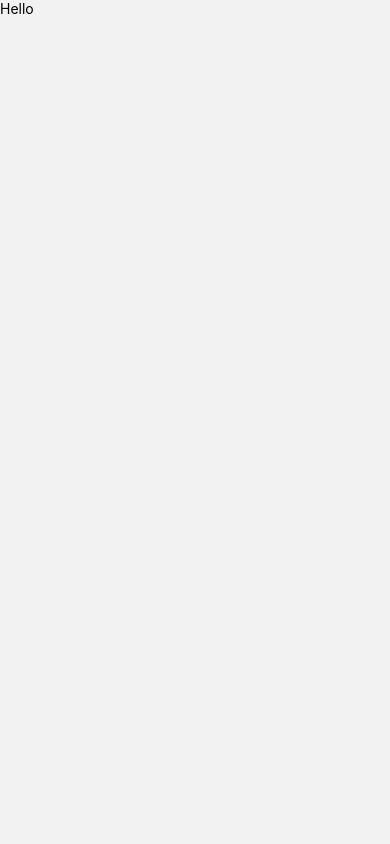
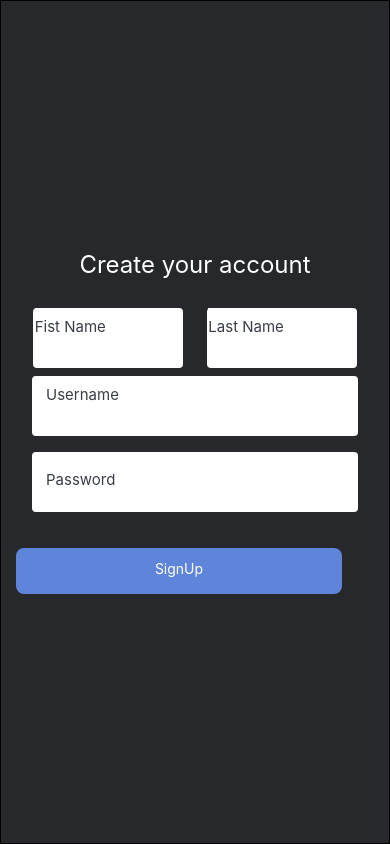
Before and after one commit to tush1308/BrewingCode, a React Native app: screen /SignUp in a window 390 px wide. Before the commit this address had no page. Built offline with nearby package versions, Linux system fonts and the light colour scheme.

Commit message:
Designed Login,SignUp page and created color.js

```diff
--- a/App.js
+++ b/App.js
@@ -1,6 +1,7 @@
 import React from 'react';
 import { View,Text } from 'react-native';
 import Login from './src/screens/Login';
+import SignUp from './src/screens/SignUp';
 import { NavigationContainer } from '@react-navigation/native';
 import { createStackNavigator } from '@react-navigation/stack';
 const Stack = createStackNavigator();
@@ -11,6 +12,7 @@ const App=()=> {
     <NavigationContainer>
       <Stack.Navigator initialRouteName='Login'>
         <Stack.Screen name='Login' component={Login} options={{headerShown:false}} />
+        <Stack.Screen name='SignUp' component={SignUp} options={{headerShown:false}}/>
       </Stack.Navigator>
     </NavigationContainer>
   );
--- /dev/null
+++ b/src/components/input.js
@@ -0,0 +1,45 @@
+import React,{useState} from "react";
+import { View,TextInput, StyleSheet } from "react-native";
+
+const Input=(props)=>{
+
+    return(
+        <View style={styles.input}>
+            <TextInput style={styles.textInput}
+                placeholder={props.placeholder}
+                name={props.name}
+                id={props.id}
+                value={props.value}
+                onChangeText={props.onChangeText}
+                placeholderTextColor={props.placeholderTextColor}
+            />
+        </View>
+    )
+}
+
+const styles=StyleSheet.create({
+    textInput:{
+        width:296,
+        // height:20,
+        top:5.5,
+        backgroundColor:'#FFFFFF',
+        fontSize:15,
+        paddingTop:8.7,
+        marginBottom:14,
+        color:'black',
+    },
+    input:{
+        height:60,
+        width:326,
+        marginTop:8,
+        backgroundColor:'#FFFFFF',
+        paddingRight:16,
+        paddingLeft:14,
+        borderRadius:4,
+        alignItems:'center',
+        // marginBottom:16,
+        paddingbottom:14,
+    },
+})
+
+export default Input;
--- /dev/null
+++ b/src/components/passInput.js
@@ -0,0 +1,53 @@
+import React, { useState } from "react";
+import { View, Text, TextInput, StyleSheet, TouchableOpacity } from "react-native";
+// import MaterialIcons from 'react-native-vector-icons/MaterialIcons';
+
+const PassInput = (props) => {
+    const [visible, setVisible] = useState(false);
+
+    return (
+        <View style={styles.passinput}>
+            <TextInput style={styles.textInput}
+                placeholder={props.placeholder}
+                name={props.name}
+                id={props.id}
+                value={props.value}
+                onChangeText={props.onChangeText}
+                secureTextEntry={!visible}
+                placeholderTextColor={props.placeholderTextColor}
+            />
+            <TouchableOpacity activeOpacity={0.5} onPress={() => {
+                setVisible(!visible);
+            }}>
+                {/* <MaterialIcons name={visible ? "visibility" : "visibility-off"} size={25} color= "#393E46"/> */}
+            </TouchableOpacity>
+        </View>
+    )
+}
+
+const styles = StyleSheet.create({
+    textInput: {
+        width: 272,
+        // height:20,
+        top: 5.5,
+        backgroundColor: '#FFFFFF',
+        fontSize: 15,
+        paddingTop: 8.7,
+        marginBottom: 14,
+        color: 'black'
+    },
+    passinput: {
+        height: 60,
+        width: 326,
+        backgroundColor: '#FFFFFF',
+        paddingRight: 16,
+        paddingLeft: 14,
+        borderRadius: 4,
+        alignItems: 'center',
+        flexDirection: 'row',
+        paddingbottom: 14,
+        marginTop:16,
+    }
+})
+
+export default PassInput;
--- /dev/null
+++ b/src/config/color.js
@@ -0,0 +1,11 @@
+const buttonColor='#5F85DB';
+const buttonTextColor='#FFFFFF';
+const confirmColor='#FD7014';
+const bgColor='#26282B';
+
+export{
+    buttonColor,
+    buttonTextColor,
+    confirmColor,
+    bgColor,
+  };
--- a/src/screens/Login.js
+++ b/src/screens/Login.js
@@ -1,10 +1,88 @@
-import React from "react";
-import {View,Text} from 'react-native';
+import React, { useState } from 'react';
+import { Text, StyleSheet, View, ImageBackground, TouchableOpacity } from 'react-native';
+import { widthPercentageToDP as wp, heightPercentageToDP as hp } from 'react-native-responsive-screen';
+import Input from '../components/input';
+import PassInput from '../components/passInput';
+import { buttonColor,
+    buttonTextColor,
+    bgColor, } from '../config/color';
 
-export default function Login(){
-    return(
-        <View>
-            <Text>Hello</Text>
-        </View>
+export default function Login({ navigation }) {
+    const [email, setEmail] = useState("");
+    const [password, setPassword] = useState("");
+
+    return (
+      <View style={styles.container}>
+          <View style={styles.form}>
+            <Text style={styles.message}>Welcome Back</Text>
+            <View style={{ alignItems: 'center' }}>
+              <Input
+                placeholder='Username'
+                name='email'
+                id='email'
+                value={email}
+                onChangeText={(text) => { setEmail(text) }}
+                placeholderTextColor='#393E46'
+              />
+
+              <PassInput
+                placeholder='Password'
+                name='password'
+                id='password'
+                value={password}
+                onChangeText={(text) => { setPassword(text) }}
+                placeholderTextColor='#393E46'
+              />
+            </View>
+            <View
+            style={{ marginTop: 12, marginLeft: wp('2%') }}
+            >
+              <TouchableOpacity onPress={() => { }}>
+                <Text style={{ color: '#ACACAC', textDecorationLine: 'underline' }}>Forgot your password?</Text>
+              </TouchableOpacity>
+            </View>
+
+            <View style={{marginLeft:5}}>
+              <TouchableOpacity style={styles.button}
+                onPress={()=>{}}
+                >
+                <Text style={{color:buttonTextColor}}>Login</Text>
+              </TouchableOpacity>
+            </View>
+
+            <TouchableOpacity style={{marginTop:10}} onPress={()=>{navigation.navigate('SignUp')}}>
+                <Text style={{color: '#ACACAC', textDecorationLine: 'underline',alignSelf:'center' }}>Don't have an account? Sign Up</Text>
+              </TouchableOpacity>
+          </View>
+      </View>
     )
-}
+  }
+  const styles = StyleSheet.create({
+    container: {
+      flex: 1,
+    },
+    form: {
+      flex: 1,
+      padding: 10,
+      borderColor: 'black',
+      borderWidth: 1,
+      justifyContent: 'center',
+      // alignItems:'center'
+      backgroundColor:bgColor,
+    },
+    message: {
+      color: 'white',
+      fontSize: 24,
+      marginBottom: 21,
+      alignSelf: 'center'
+    },
+    button: {
+      marginTop:36,
+      height:46,
+      alignItems: "center",
+      backgroundColor: buttonColor,
+      paddingVertical:12,
+      borderRadius:8,
+      width:326,
+    },
+  });
--- /dev/null
+++ b/src/screens/SignUp.js
@@ -0,0 +1,126 @@
+import React, { useState } from 'react';
+import { Text, StyleSheet, View, ImageBackground, TouchableOpacity } from 'react-native';
+// import { SocialIcon } from 'react-native-elements';
+import Input from '../components/input';
+import PassInput from '../components/passInput';
+import { buttonColor,
+    buttonTextColor,
+    bgColor, } from '../config/color';
+import { TextInput } from 'react-native-gesture-handler';
+
+export default function SignUp({ navigation }) {
+  const [email, setEmail] = useState("");
+  const [password, setPassword] = useState("");
+  const [fname,setFname]=useState("");
+  const [lname,setLname]=useState("");
+
+  return (
+    <View style={styles.container}>
+        <View style={styles.form}>
+          <Text style={styles.message}>Create your account</Text>
+          <View style={{ alignItems: 'center' }}>
+            <View style={{flexDirection:'row'}}>
+                <View style={styles.input}>
+                    <TextInput style={styles.textInput}
+                        placeholder='Fist Name'
+                        name='fname'
+                        id='fname'
+                        value={fname}
+                        onChangeText={(text)=>{setFname(text)}}
+                        placeholderTextColor='#393E46'
+                    />
+                </View>
+                <View>
+                    <Text>      </Text>
+                </View>
+                <View style={styles.input}>
+                    <TextInput style={styles.textInput}
+                        placeholder='Last Name'
+                        name='lname'
+                        id='lname'
+                        value={lname}
+                        onChangeText={(text)=>{setLname(text)}}
+                        placeholderTextColor='#393E46'
+                    />
+                </View>
+
+            </View>
+            <Input
+              placeholder='Username'
+              name='email'
+              id='email'
+              value={email}
+              onChangeText={(text) => { setEmail(text) }}
+              placeholderTextColor='#393E46'
+            />
+
+            <PassInput
+              placeholder='Password'
+              name='password'
+              id='password'
+              value={password}
+              onChangeText={(text) => { setPassword(text) }}
+              placeholderTextColor='#393E46'
+            />
+          </View>
+
+          <View style={{marginLeft:5}}>
+            <TouchableOpacity style={styles.button} onPress={()=>{}}>
+              <Text style={{color:buttonTextColor}}>SignUp</Text>
+            </TouchableOpacity>
+          </View>
+        </View>
+    </View>
+  )
+}
+const styles = StyleSheet.create({
+  container: {
+    flex: 1,
+  },
+  form: {
+    flex: 1,
+    padding: 10,
+    borderColor: 'black',
+    borderWidth: 1,
+    justifyContent: 'center',
+    // alignItems:'center'
+    backgroundColor:bgColor,
+  },
+  textInput:{
+    width:145,
+    // height:20,
+    top:5.5,
+    backgroundColor:'#FFFFFF',
+    fontSize:15,
+    paddingTop:8.7,
+    marginBottom:14,
+    color:'black',
+},
+   input:{
+    height:60,
+    width:150,
+    marginTop:8,
+    backgroundColor:'#FFFFFF',
+    paddingRight:16,
+    paddingLeft:14,
+    borderRadius:4,
+    alignItems:'center',
+    // marginBottom:16,
+    paddingbottom:14,
+},
+  message: {
+    color: 'white',
+    fontSize: 24,
+    marginBottom: 21,
+    alignSelf: 'center'
+  },
+  button: {
+    marginTop:36,
+    height:46,
+    alignItems: "center",
+    backgroundColor: buttonColor,
+    paddingVertical:12,
+    borderRadius:8,
+    width:326,
+  },
+});
```
